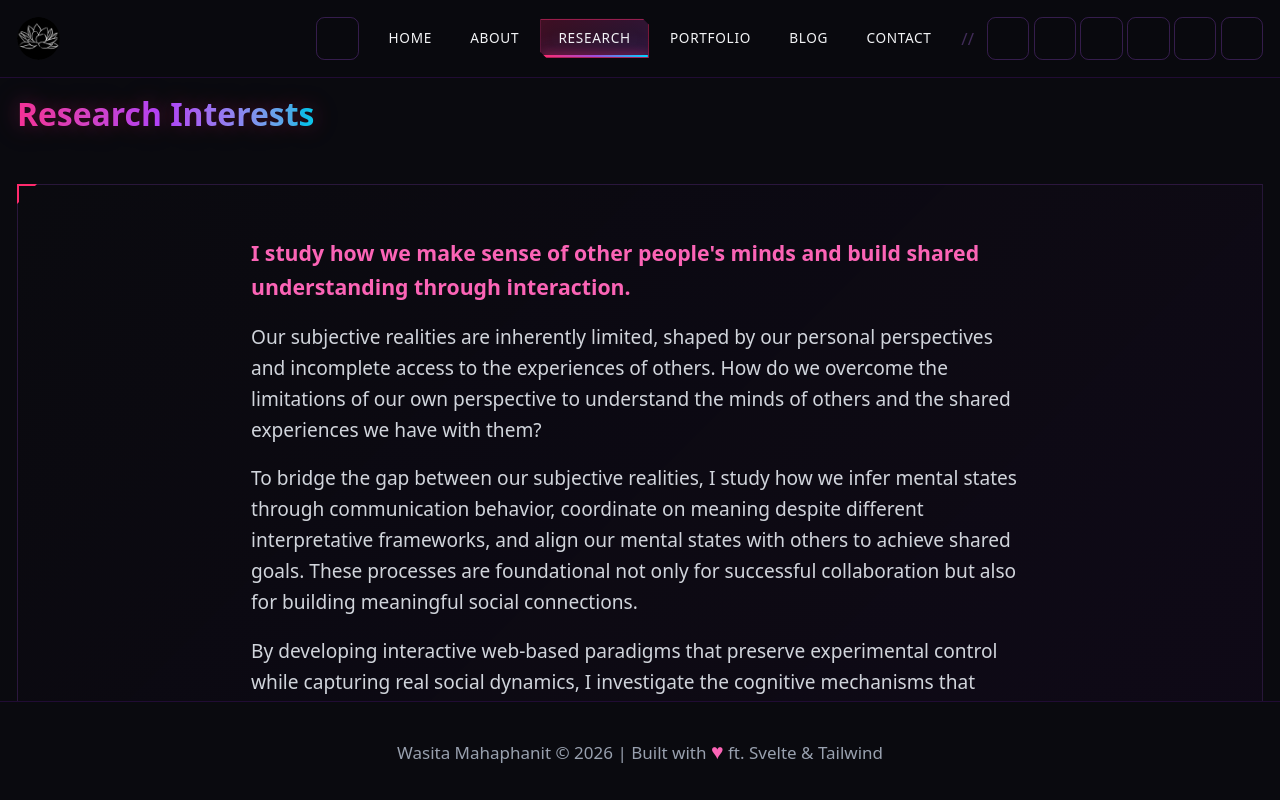
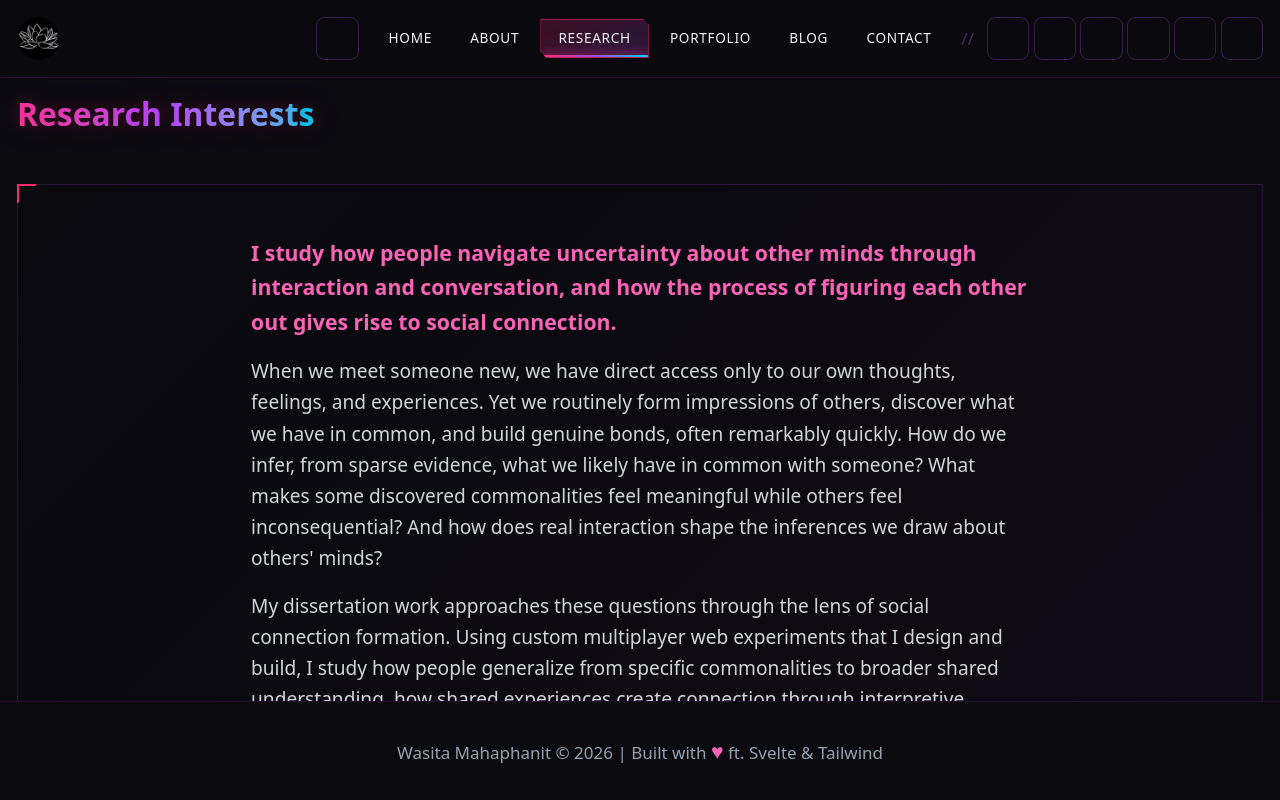
Before and after one commit to wasita/wasita.github.io, a SvelteKit app: page /research in a window 1280 px wide. Built offline with nearby package versions, Linux system fonts and the light colour scheme; some icons are missing.

Commit message:
:speech_balloon: update research blurb texts

```diff
--- a/src/routes/+page.svelte
+++ b/src/routes/+page.svelte
@@ -8,8 +8,7 @@
         Hi, I'm <span class="bg-gradient-to-r from-pink-500 via-purple-500 to-cyan-400 bg-clip-text text-transparent">Wasita</span>.
       </h1>
       <p class="text-lg lg:text-xl text-gray-700 dark:text-gray-300 leading-relaxed">
-        PhD candidate studying how we make sense of other people's minds and our
-        shared experiences
+        PhD candidate studying how people navigate uncertainty about other minds through interaction and conversation
       </p>
       <div class="mt-6 flex items-center gap-2">
         <span class="cyber-pulse"></span>
--- a/src/routes/about/+page.svelte
+++ b/src/routes/about/+page.svelte
@@ -19,8 +19,7 @@
         <h2 class="font-bold text-xl lg:text-2xl">Wasita Mahaphanit</h2>
         <h4 class="text-base lg:text-lg text-gray-600 dark:text-gray-400">PhD candidate @ Dartmouth College</h4>
         <p class="text-pink-500 dark:text-pink-400 text-base lg:text-lg mt-2">
-          I study how we make sense of other people's minds and their shared
-          experiences.
+          I study how people navigate uncertainty about other minds through interaction and conversation, and how the process of figuring each other out gives rise to social connection.
         </p>
       </div>
     </div>
--- a/src/routes/research/+page.svelte
+++ b/src/routes/research/+page.svelte
@@ -7,19 +7,17 @@
     <div class="flex my-4">
       <div class="flex-1">
         <h3 class="text-pink-500 dark:text-pink-400 font-semibold text-lg lg:text-xl leading-relaxed">
-          I study how we make sense of other people's minds and build shared understanding through interaction.
+          I study how people navigate uncertainty about other minds through interaction and conversation, and how the process of figuring each other out gives rise to social connection.
         </h3>
         <div class="text-base lg:text-lg leading-relaxed text-gray-700 dark:text-gray-300">
           <p class="pt-4 text-left">
-            Our subjective realities are inherently limited, shaped by our personal perspectives and incomplete access to the experiences of others.
-            How do we overcome the limitations of our own perspective to understand the minds of others and the shared experiences we have with them?
+            When we meet someone new, we have direct access only to our own thoughts, feelings, and experiences. Yet we routinely form impressions of others, discover what we have in common, and build genuine bonds, often remarkably quickly. How do we infer, from sparse evidence, what we likely have in common with someone? What makes some discovered commonalities feel meaningful while others feel inconsequential? And how does real interaction shape the inferences we draw about others' minds?
           </p>
           <p class="pt-4 text-left">
-            To bridge the gap between our subjective realities, I study how we infer mental states through communication behavior, coordinate on meaning despite different interpretative frameworks, and align our mental states with others to achieve shared goals.
-            These processes are foundational not only for successful collaboration but also for building meaningful social connections.
+            My dissertation work approaches these questions through the lens of social connection formation. Using custom multiplayer web experiments that I design and build, I study how people generalize from specific commonalities to broader shared understanding, how shared experiences create connection through interpretive alignment, and how statistical reasoning about social structures shapes which commonalities feel meaningful. These experiments allow causal manipulation of what people discover about each other while preserving the dynamics of real social interaction, and I analyze the resulting data using natural language processing and computational cognitive modeling.
           </p>
           <p class="pt-4 text-left">
-            By developing interactive web-based paradigms that preserve experimental control while capturing real social dynamics, I investigate the cognitive mechanisms that support our ability to co-construct mental models of the world with others. I combine real-time multiplayer experiments with natural language processing (NLP) and computational cognitive modeling (primarily Bayesian inference) to understand how minds interact and coordinate in the face of uncertainty.
+            Looking forward, I am extending this framework to how people construct and update models of other minds during joint action and planning, and what happens when this process breaks down. Social interaction requires ongoing inference about others' intentions, beliefs, and goals, and failures in this process may underlie difficulties in social functioning across a range of psychiatric conditions. By bridging social cognition, computational modeling, and clinical science, I hope to build a mechanistic account of how we come to feel, or fail to feel, truly understood by others.
           </p>
         </div>
       </div>
```
